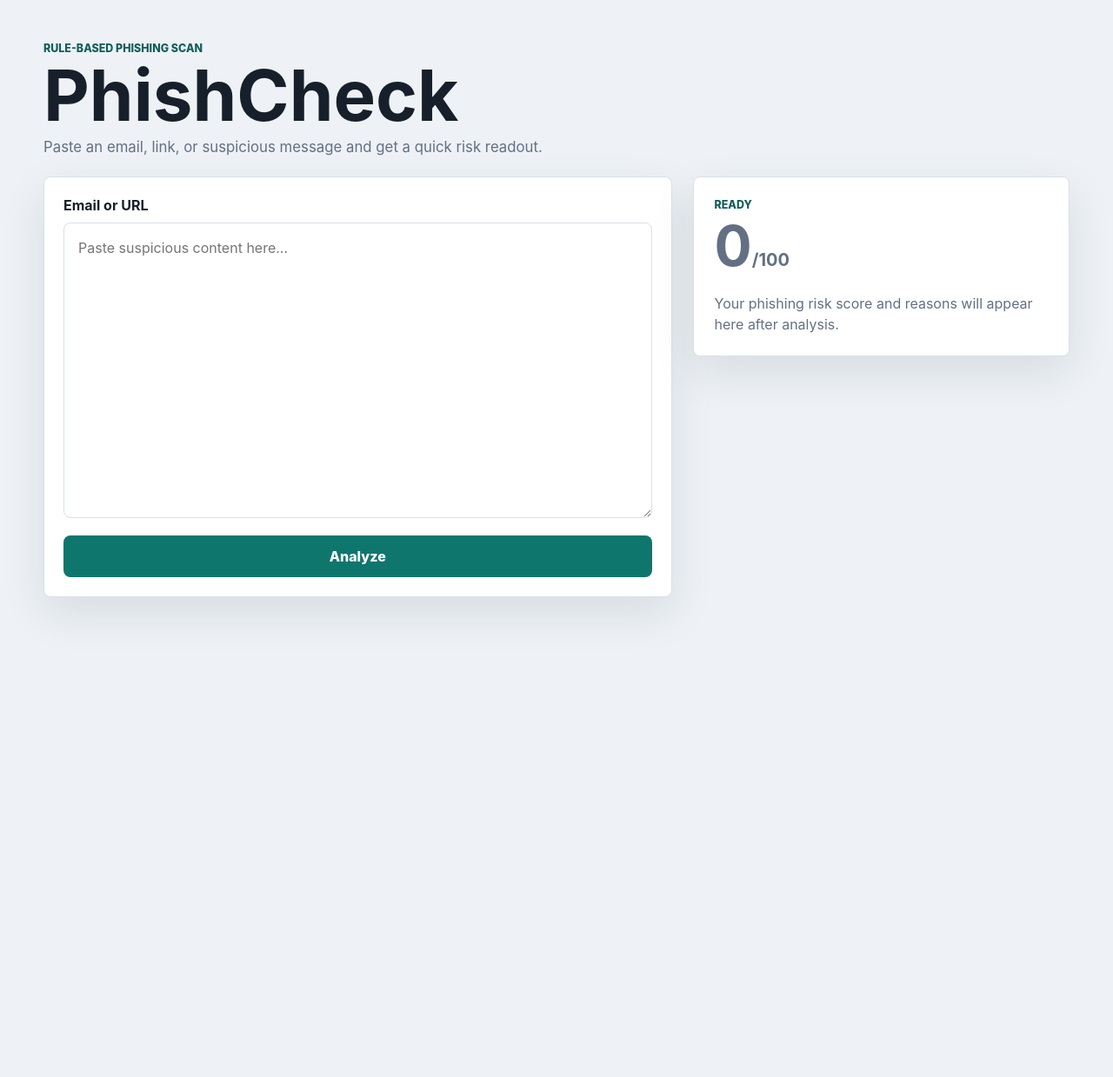
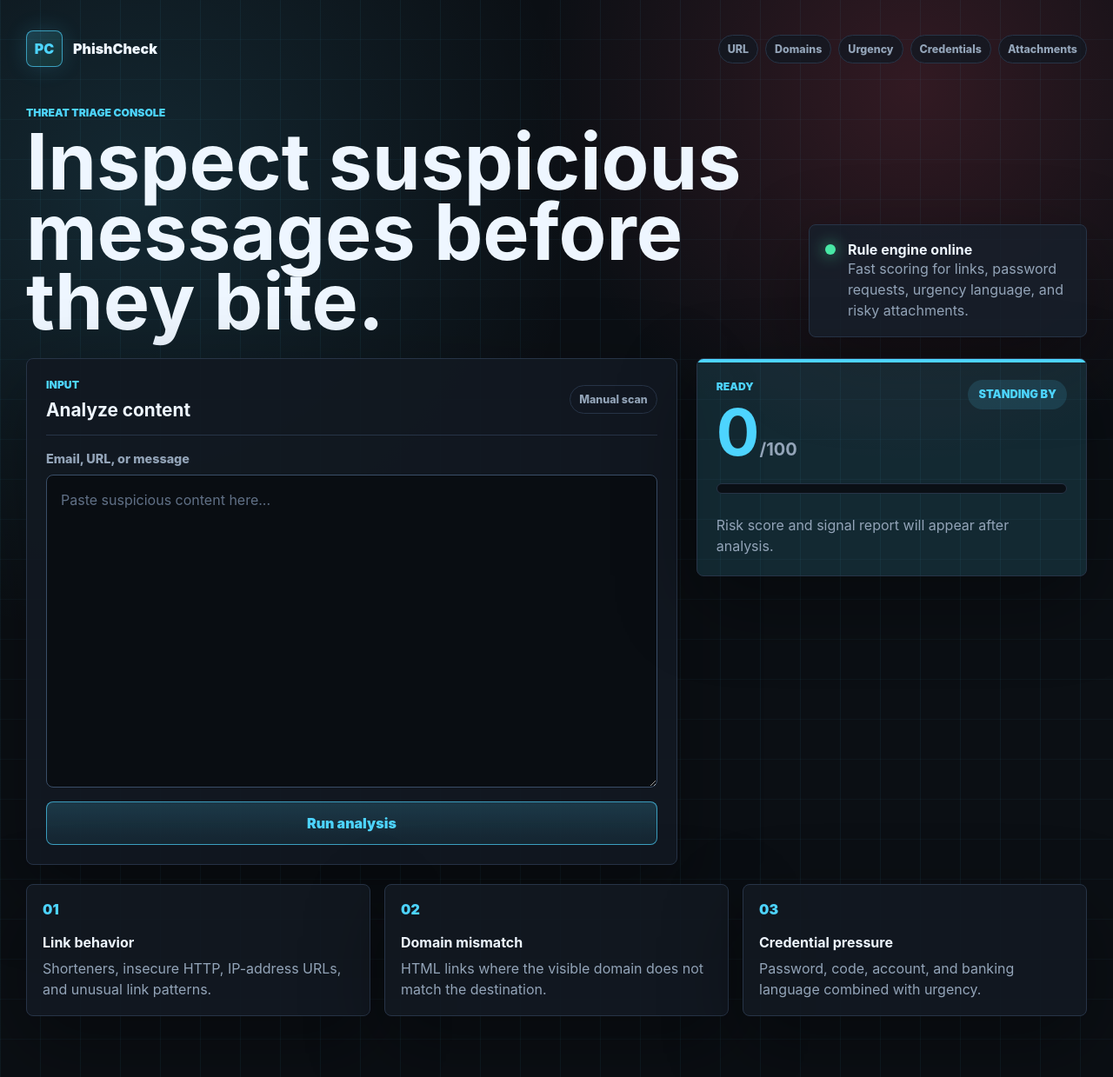
Before and after one commit to jxyf99/phishcheck, a Flask app: page / in a window 1280 px wide. Shown: the whole page at 87% size. Before the commit the page ends 703 px from the top, so only its background shows below. Run offline with Flask 3, Linux system fonts and the light colour scheme.

Commit message:
Redesign PhishCheck scanner UI

```diff
--- a/static/styles.css
+++ b/static/styles.css
@@ -1,16 +1,23 @@
 :root {
-  color-scheme: light;
-  --bg: #eef2f6;
-  --surface: #ffffff;
-  --text: #17202a;
-  --muted: #637083;
-  --border: #d8e0e8;
-  --accent: #0f766e;
-  --accent-dark: #115e59;
-  --danger: #dc2626;
-  --warning: #d97706;
-  --success: #15803d;
-  --shadow: 0 18px 50px rgba(23, 32, 42, 0.1);
+  color-scheme: dark;
+  --bg: #0b0f14;
+  --surface: #121821;
+  --surface-raised: #17202b;
+  --surface-soft: #1d2836;
+  --text: #eef6ff;
+  --muted: #93a4b8;
+  --dim: #607086;
+  --line: #273447;
+  --line-bright: #3a4e68;
+  --cyan: #4dd4ff;
+  --cyan-soft: rgba(77, 212, 255, 0.13);
+  --green: #48e7a5;
+  --green-soft: rgba(72, 231, 165, 0.13);
+  --amber: #ffbf5f;
+  --amber-soft: rgba(255, 191, 95, 0.15);
+  --red: #ff526f;
+  --red-soft: rgba(255, 82, 111, 0.15);
+  --shadow: 0 30px 90px rgba(0, 0, 0, 0.36);
 }
 
 * {
@@ -21,32 +28,87 @@ body {
   margin: 0;
   min-height: 100vh;
   font-family: Inter, system-ui, -apple-system, BlinkMacSystemFont, "Segoe UI", sans-serif;
-  background: var(--bg);
+  background:
+    linear-gradient(90deg, rgba(77, 212, 255, 0.06) 1px, transparent 1px),
+    linear-gradient(0deg, rgba(77, 212, 255, 0.04) 1px, transparent 1px),
+    radial-gradient(circle at 82% 8%, rgba(255, 82, 111, 0.16), transparent 28%),
+    radial-gradient(circle at 12% 18%, rgba(77, 212, 255, 0.13), transparent 34%),
+    var(--bg);
+  background-size: 46px 46px, 46px 46px, auto, auto, auto;
   color: var(--text);
 }
 
-.app-shell {
-  width: min(1180px, calc(100% - 32px));
-  margin: 0 auto;
-  padding: 48px 0;
+a {
+  color: var(--cyan);
 }
 
-.workspace {
-  display: grid;
-  grid-template-columns: minmax(0, 1.25fr) minmax(320px, 0.75fr);
-  gap: 24px;
-  align-items: start;
+.app-shell {
+  width: min(1220px, calc(100% - 36px));
+  margin: 0 auto;
+  padding: 24px 0 70px;
 }
 
-.intro {
-  grid-column: 1 / -1;
+.scanner-header {
+  display: grid;
+  grid-template-columns: auto 1fr;
+  gap: 20px;
+  align-items: center;
+  min-height: 64px;
+  margin-bottom: 34px;
+}
+
+.brand {
+  display: inline-flex;
+  align-items: center;
+  gap: 12px;
+  color: var(--text);
+  text-decoration: none;
+  font-weight: 950;
+}
+
+.brand-mark {
+  display: grid;
+  place-items: center;
+  width: 42px;
+  height: 42px;
+  border: 1px solid rgba(77, 212, 255, 0.65);
+  border-radius: 8px;
+  background: linear-gradient(145deg, rgba(77, 212, 255, 0.2), rgba(72, 231, 165, 0.1));
+  color: var(--cyan);
+  box-shadow: 0 0 26px rgba(77, 212, 255, 0.16);
+}
+
+.status-rail {
+  display: flex;
+  justify-content: flex-end;
+  gap: 8px;
+  flex-wrap: wrap;
+}
+
+.status-rail span,
+.scan-mode {
+  border: 1px solid var(--line);
+  border-radius: 999px;
+  background: rgba(18, 24, 33, 0.76);
+  color: var(--muted);
+  padding: 8px 10px;
+  font-size: 0.78rem;
+  font-weight: 850;
+}
+
+.hero {
+  display: grid;
+  grid-template-columns: minmax(0, 1fr) 320px;
+  gap: 24px;
+  align-items: end;
+  margin-bottom: 24px;
 }
 
 .eyebrow {
-  margin: 0 0 8px;
-  color: var(--accent-dark);
-  font-size: 0.78rem;
-  font-weight: 800;
+  margin: 0 0 9px;
+  color: var(--cyan);
+  font-size: 0.76rem;
+  font-weight: 950;
   letter-spacing: 0;
   text-transform: uppercase;
 }
@@ -59,77 +121,166 @@ p {
 }
 
 h1 {
-  margin-bottom: 10px;
-  font-size: clamp(2.4rem, 7vw, 5.1rem);
-  line-height: 0.95;
+  max-width: 900px;
+  margin-bottom: 0;
+  font-size: clamp(3rem, 7vw, 6.4rem);
+  line-height: 0.9;
   letter-spacing: 0;
 }
 
-.intro-copy {
-  max-width: 620px;
+h2 {
+  margin: 0;
+  font-size: 1.3rem;
+}
+
+h3 {
+  margin: 0;
+  font-size: 1rem;
+}
+
+.hero-card {
+  position: relative;
+  border: 1px solid var(--line);
+  border-radius: 8px;
+  background: rgba(23, 32, 43, 0.84);
+  box-shadow: var(--shadow);
+  padding: 18px;
+}
+
+.hero-card strong,
+.hero-card p {
+  display: block;
+  margin-left: 26px;
+}
+
+.hero-card p {
   margin-bottom: 0;
   color: var(--muted);
-  font-size: 1.05rem;
+  line-height: 1.5;
 }
 
-.analyzer,
-.result-panel {
-  background: var(--surface);
-  border: 1px solid var(--border);
+.pulse-dot {
+  position: absolute;
+  top: 22px;
+  left: 18px;
+  width: 12px;
+  height: 12px;
+  border-radius: 999px;
+  background: var(--green);
+  box-shadow: 0 0 18px rgba(72, 231, 165, 0.78);
+}
+
+.workspace {
+  display: grid;
+  grid-template-columns: minmax(0, 1.25fr) minmax(340px, 0.75fr);
+  gap: 22px;
+  align-items: start;
+}
+
+.scan-panel,
+.result-panel,
+.intel-grid article,
+.policy-content {
+  border: 1px solid var(--line);
   border-radius: 8px;
+  background: rgba(18, 24, 33, 0.92);
   box-shadow: var(--shadow);
 }
 
+.scan-panel,
+.result-panel {
+  padding: 22px;
+}
+
+.panel-heading {
+  display: flex;
+  align-items: center;
+  justify-content: space-between;
+  gap: 16px;
+  min-height: 46px;
+  margin-bottom: 18px;
+  border-bottom: 1px solid var(--line);
+  padding-bottom: 16px;
+}
+
 .analyzer {
-  padding: 22px;
+  display: grid;
 }
 
 label {
   display: block;
   margin-bottom: 10px;
-  font-weight: 700;
+  color: var(--muted);
+  font-size: 0.9rem;
+  font-weight: 850;
 }
 
 textarea {
   width: 100%;
-  min-height: 340px;
+  min-height: 360px;
   resize: vertical;
-  border: 1px solid var(--border);
+  border: 1px solid var(--line-bright);
   border-radius: 8px;
-  padding: 16px;
+  background: #090d12;
   color: var(--text);
   font: inherit;
   line-height: 1.5;
   outline: none;
+  padding: 16px;
   transition: border-color 0.2s, box-shadow 0.2s;
 }
 
+textarea::placeholder {
+  color: var(--dim);
+}
+
 textarea:focus {
-  border-color: var(--accent);
-  box-shadow: 0 0 0 4px rgba(15, 118, 110, 0.15);
+  border-color: var(--cyan);
+  box-shadow: 0 0 0 4px rgba(77, 212, 255, 0.13);
 }
 
 button {
   width: 100%;
-  min-height: 48px;
+  min-height: 50px;
   margin-top: 16px;
-  border: 0;
+  border: 1px solid rgba(77, 212, 255, 0.68);
   border-radius: 8px;
-  background: var(--accent);
-  color: #ffffff;
+  background: linear-gradient(180deg, rgba(77, 212, 255, 0.18), rgba(77, 212, 255, 0.08));
+  color: var(--cyan);
+  cursor: pointer;
   font: inherit;
-  font-weight: 800;
-  cursor: pointer;
-  transition: background 0.2s, transform 0.2s;
+  font-weight: 950;
 }
 
 button:hover {
-  background: var(--accent-dark);
-  transform: translateY(-1px);
+  border-color: var(--green);
+  color: var(--green);
 }
 
 .result-panel {
-  padding: 24px;
+  position: sticky;
+  top: 20px;
+  overflow: hidden;
+}
+
+.result-panel::before {
+  content: "";
+  display: block;
+  height: 4px;
+  margin: -22px -22px 20px;
+  background: var(--cyan);
+}
+
+.result-panel.risk-high::before {
+  background: var(--red);
+}
+
+.result-panel.risk-medium::before {
+  background: var(--amber);
+}
+
+.result-panel.risk-low::before {
+  background: var(--green);
 }
 
 .score-row {
@@ -139,14 +290,14 @@ button:hover {
   gap: 16px;
 }
 
-h2 {
+.score-row h2 {
   margin-bottom: 0;
-  font-size: 4rem;
+  font-size: 4.6rem;
   line-height: 1;
   letter-spacing: 0;
 }
 
-h2 span {
+.score-row h2 span {
   color: var(--muted);
   font-size: 1.25rem;
 }
@@ -154,52 +305,63 @@ h2 span {
 .risk-pill {
   display: inline-flex;
   align-items: center;
+  justify-content: center;
   min-height: 34px;
   border-radius: 999px;
   padding: 0 12px;
-  font-size: 0.86rem;
-  font-weight: 800;
+  font-size: 0.8rem;
+  font-weight: 950;
   white-space: nowrap;
+  text-transform: uppercase;
 }
 
 .risk-high {
-  background: #fee2e2;
-  color: #991b1b;
+  background: var(--red-soft);
+  color: var(--red);
 }
 
 .risk-medium {
-  background: #ffedd5;
-  color: #9a3412;
+  background: var(--amber-soft);
+  color: var(--amber);
 }
 
 .risk-low {
-  background: #dcfce7;
-  color: #166534;
+  background: var(--green-soft);
+  color: var(--green);
 }
 
 .risk-none {
-  background: #e0f2fe;
-  color: #075985;
+  background: var(--cyan-soft);
+  color: var(--cyan);
 }
 
 .meter {
   height: 12px;
-  margin: 22px 0 26px;
+  margin: 22px 0 24px;
   overflow: hidden;
+  border: 1px solid var(--line);
   border-radius: 999px;
-  background: #e6edf3;
+  background: #0a0f15;
 }
 
 .meter span {
   display: block;
   height: 100%;
   border-radius: inherit;
-  background: linear-gradient(90deg, var(--success), var(--warning), var(--danger));
+  background: linear-gradient(90deg, var(--green), var(--amber), var(--red));
 }
 
-h3 {
+.reasons-heading {
+  display: flex;
+  align-items: center;
+  justify-content: space-between;
+  gap: 12px;
   margin-bottom: 12px;
-  font-size: 1rem;
+}
+
+.reasons-heading span,
+.empty-state {
+  color: var(--muted);
 }
 
 .reasons {
@@ -211,58 +373,56 @@ h3 {
 }
 
 .reasons li {
-  border: 1px solid var(--border);
+  border: 1px solid var(--line);
   border-radius: 8px;
+  background: rgba(29, 40, 54, 0.75);
+  color: #dbe7f5;
+  line-height: 1.45;
   padding: 12px;
-  color: #263341;
-  background: #f8fafc;
-  line-height: 1.45;
-}
-
-.muted-panel {
-  color: var(--muted);
 }
 
 .empty-state {
-  margin: 22px 0 0;
+  margin: 0;
   line-height: 1.5;
 }
 
-@media (max-width: 820px) {
-  .app-shell {
-    width: min(100% - 24px, 680px);
-    padding: 28px 0;
-  }
+.intel-grid {
+  display: grid;
+  grid-template-columns: repeat(3, minmax(0, 1fr));
+  gap: 16px;
+  margin-top: 22px;
+}
 
-  .workspace {
-    grid-template-columns: 1fr;
-  }
+.intel-grid article {
+  padding: 18px;
+}
 
-  h1 {
-    font-size: 3rem;
-  }
+.intel-grid span {
+  display: block;
+  margin-bottom: 18px;
+  color: var(--cyan);
+  font-weight: 950;
+}
 
-  h2 {
-    font-size: 3.2rem;
-  }
+.intel-grid strong {
+  display: block;
+  margin-bottom: 8px;
+}
 
-  textarea {
-    min-height: 280px;
-  }
+.intel-grid p {
+  margin-bottom: 0;
+  color: var(--muted);
+  line-height: 1.5;
 }
 
 .policy-page {
-  width: min(880px, calc(100% - 32px));
+  width: min(900px, calc(100% - 32px));
   margin: 0 auto;
   padding: 48px 0;
 }
 
 .policy-content {
-  border: 1px solid var(--border);
-  border-radius: 8px;
-  background: var(--surface);
-  box-shadow: var(--shadow);
-  padding: 28px;
+  padding: 30px;
 }
 
 .policy-content h1 {
--- a/templates/index.html
+++ b/templates/index.html
@@ -4,53 +4,118 @@
     <meta charset="utf-8">
     <meta name="viewport" content="width=device-width, initial-scale=1">
     <title>PhishCheck</title>
-    <link rel="stylesheet" href="{{ url_for('static', filename='styles.css') }}">
+    <link rel="stylesheet" href="{{ url_for('static', filename='styles.css') }}?v=2">
   </head>
   <body>
+    {% set risk_class = 'risk-none' %}
+    {% if result %}
+      {% if result.score >= 75 %}
+        {% set risk_class = 'risk-high' %}
+      {% elif result.score >= 40 %}
+        {% set risk_class = 'risk-medium' %}
+      {% elif result.score > 0 %}
+        {% set risk_class = 'risk-low' %}
+      {% endif %}
+    {% endif %}
+
     <main class="app-shell">
+      <section class="scanner-header">
+        <a class="brand" href="{{ url_for('index') }}">
+          <span class="brand-mark">PC</span>
+          <span>PhishCheck</span>
+        </a>
+        <div class="status-rail" aria-label="Scanner checks">
+          <span>URL</span>
+          <span>Domains</span>
+          <span>Urgency</span>
+          <span>Credentials</span>
+          <span>Attachments</span>
+        </div>
+      </section>
+
+      <section class="hero">
+        <div>
+          <p class="eyebrow">Threat triage console</p>
+          <h1>Inspect suspicious messages before they bite.</h1>
+        </div>
+        <div class="hero-card">
+          <span class="pulse-dot"></span>
+          <strong>Rule engine online</strong>
+          <p>Fast scoring for links, password requests, urgency language, and risky attachments.</p>
+        </div>
+      </section>
+
       <section class="workspace">
-        <div class="intro">
-          <p class="eyebrow">Rule-based phishing scan</p>
-          <h1>PhishCheck</h1>
-          <p class="intro-copy">Paste an email, link, or suspicious message and get a quick risk readout.</p>
+        <section class="scan-panel">
+          <div class="panel-heading">
+            <div>
+              <p class="eyebrow">Input</p>
+              <h2>Analyze content</h2>
             </div>
+            <span class="scan-mode">Manual scan</span>
+          </div>
+          <form method="post" class="analyzer">
+            <label for="message">Email, URL, or message</label>
+            <textarea id="message" name="message" rows="12" placeholder="Paste suspicious content here...">{{ sample }}</textarea>
+            <button type="submit">Run analysis</button>
+          </form>
+        </section>
 
-        <form method="post" class="analyzer">
-          <label for="message">Email or URL</label>
-          <textarea id="message" name="message" rows="12" placeholder="Paste suspicious content here...">{{ sample }}</textarea>
-          <button type="submit">Analyze</button>
-        </form>
-
+        <aside class="result-panel {{ risk_class }}" aria-live="polite">
           {% if result %}
-          <section class="result-panel" aria-live="polite">
             <div class="score-row">
               <div>
                 <p class="eyebrow">Risk score</p>
                 <h2>{{ result.score }}<span>/100</span></h2>
               </div>
-              <span class="risk-pill {% if result.score >= 75 %}risk-high{% elif result.score >= 40 %}risk-medium{% elif result.score > 0 %}risk-low{% else %}risk-none{% endif %}">
-                {{ result.level }}
-              </span>
+              <span class="risk-pill {{ risk_class }}">{{ result.level }}</span>
             </div>
 
             <div class="meter" aria-hidden="true">
               <span style="width: {{ result.score }}%"></span>
             </div>
 
-            <h3>Reasons</h3>
+            <div class="reasons-heading">
+              <h3>Signal report</h3>
+              <span>{{ result.reasons|length }} findings</span>
+            </div>
             <ul class="reasons">
               {% for reason in result.reasons %}
                 <li>{{ reason }}</li>
               {% endfor %}
             </ul>
-          </section>
           {% else %}
-          <section class="result-panel muted-panel">
+            <div class="score-row">
+              <div>
                 <p class="eyebrow">Ready</p>
                 <h2>0<span>/100</span></h2>
-            <p class="empty-state">Your phishing risk score and reasons will appear here after analysis.</p>
+              </div>
+              <span class="risk-pill risk-none">Standing by</span>
+            </div>
+            <div class="meter" aria-hidden="true">
+              <span style="width: 0%"></span>
+            </div>
+            <p class="empty-state">Risk score and signal report will appear after analysis.</p>
+          {% endif %}
+        </aside>
       </section>
-        {% endif %}
+
+      <section class="intel-grid" aria-label="Rule checks">
+        <article>
+          <span>01</span>
+          <strong>Link behavior</strong>
+          <p>Shorteners, insecure HTTP, IP-address URLs, and unusual link patterns.</p>
+        </article>
+        <article>
+          <span>02</span>
+          <strong>Domain mismatch</strong>
+          <p>HTML links where the visible domain does not match the destination.</p>
+        </article>
+        <article>
+          <span>03</span>
+          <strong>Credential pressure</strong>
+          <p>Password, code, account, and banking language combined with urgency.</p>
+        </article>
       </section>
     </main>
   </body>
--- a/templates/privacy.html
+++ b/templates/privacy.html
@@ -4,7 +4,7 @@
     <meta charset="utf-8">
     <meta name="viewport" content="width=device-width, initial-scale=1">
     <title>Privacy Policy - PhishCheck</title>
-    <link rel="stylesheet" href="{{ url_for('static', filename='styles.css') }}">
+    <link rel="stylesheet" href="{{ url_for('static', filename='styles.css') }}?v=2">
   </head>
   <body>
     <main class="policy-page">
```
Also changed, not shown: other parts of static/styles.css (+39 -1 lines). Lines whose indentation alone changed are shown as unchanged.
